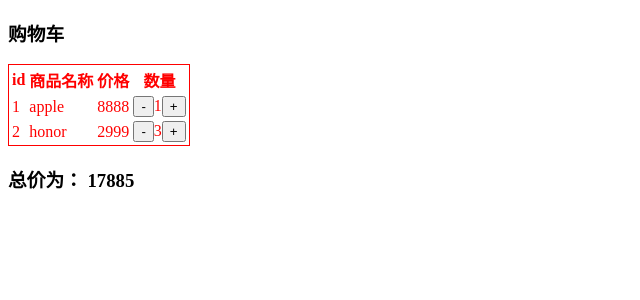
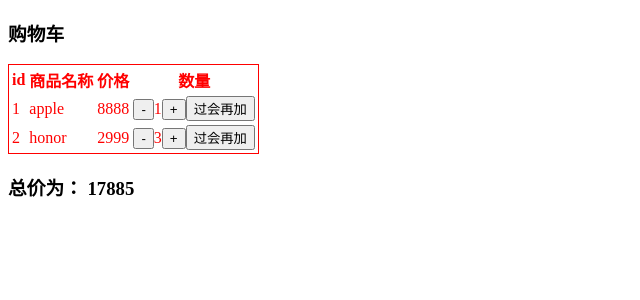
Before and after one commit to freshmanljp/ReactLearning, a React (Create React App) app: page / in a window 1280 px wide. Shown: the top 300 px of the page, without its empty margins (0-640 px from the left). Built offline with nearby package versions, Linux system fonts and the light colour scheme.

Commit message:
购物车例子添加异步事件处理，基于redux-thunk

```diff
--- a/package.json
+++ b/package.json
@@ -13,7 +13,10 @@
     "react-dom": "^16.13.1",
     "react-redux": "^7.2.0",
     "react-scripts": "3.4.1",
-    "redux": "^4.0.5"
+    "react-thunk": "^1.0.0",
+    "redux": "^4.0.5",
+    "redux-thunk": "^2.3.0",
+    "thunk": "0.0.1"
   },
   "scripts": {
     "start": "react-app-rewired start",
--- a/src/actions/cart.js
+++ b/src/actions/cart.js
@@ -16,9 +16,17 @@ const decrement = (id) => {
       id: id
     }
   }
- }
+}
+const incrementAsync = (id) => {
+  return (dispatch) => {
+    setTimeout(() => {
+      dispatch(increment(id))
+    }, 2000)
+  }
+}
 
 export {
   increment,
-  decrement
+  decrement,
+  incrementAsync
 }
--- a/src/components/cart/index.js
+++ b/src/components/cart/index.js
@@ -1,6 +1,6 @@
 import React, { Component, Fragment } from 'react'
 // 导入需要使用的action
-import { decrement, increment } from '../../actions/cart'
+import { decrement, increment, incrementAsync } from '../../actions/cart'
 
 // 需要用到store的组件导入connect方法，connect方法调用后返回高阶组件
 import { connect } from 'react-redux'
@@ -69,6 +69,11 @@ class index extends Component {
                             this.props.increment(item.id)
                           }
                         }>+</button>
+                        <button onClick={
+                          () => {
+                            this.props.incrementAsync(item.id)
+                          }
+                        }>过会再加</button>
                       </td>
                     </tr>
                   </Fragment>
@@ -94,4 +99,4 @@ const mapState = (state) =>{
 // 导出配置好connect的高阶组件，connect常有参数有两个
 // 1.mapState,将store的state映射注入到组件的props中
 // 2.mapDispatch，将store的action映射注入到组件的props中，直接调用即可触发dispatch,传入的刚好就是actionCreater对象，所以只需要出入导入的actionCreater对象
-export default connect(mapState, { increment, decrement })(index)
+export default connect(mapState, { increment, decrement, incrementAsync })(index)
--- a/src/store.js
+++ b/src/store.js
@@ -1,5 +1,12 @@
-import { createStore } from 'redux'
+import { createStore, applyMiddleware } from 'redux'
+// 引入thunk，用于处理异步action的情况
+import thunk from 'redux-thunk'
+
+// 引入合并后的reducer
 import rootReducer from './reducers'
 
-// 用联合后的reducer创建store
-export default createStore(rootReducer)
+// 用联合后的reducer创建store,并应用thunk这个中间件
+export default createStore(
+  rootReducer,
+  applyMiddleware(thunk)
+)
```
Also changed, not shown: 1 other file (tests, documents, lock files or other folders).
